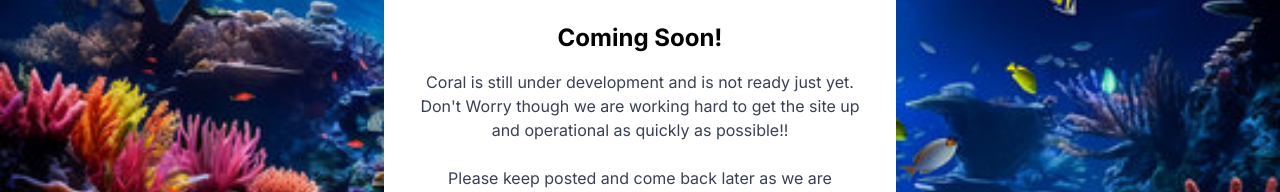
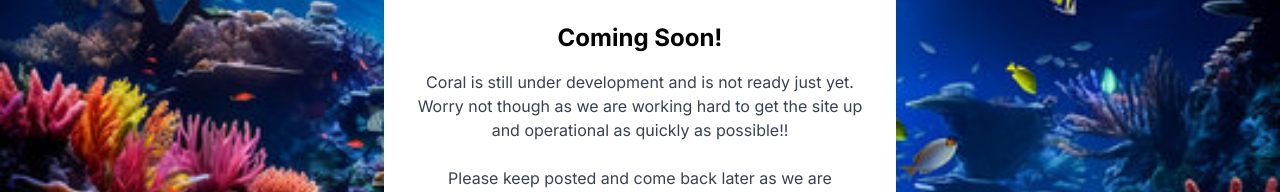
Before and after one commit to BrandonKS337/BrandonKS-Portfolio, a Next.js app: page /comingSoon in a window 1280 px wide. Shown: the part 238-430 px from the top of the page. Built offline with nearby package versions, Linux system fonts and the light colour scheme.

Commit message:
needed to change some wording due to &apos security insert issues.

```diff
--- a/src/app/Components/Contact.jsx
+++ b/src/app/Components/Contact.jsx
@@ -29,7 +29,7 @@ const Contact = () => {
           initial={{ opacity: 0, x: -100 }}
           transition={{ duration: 1.5 }}
         >
-          <a href={`mailto:brandonks337@gmail.com`} className="border-b text-blue-500">
+          <a href={`mailto:${CONTACT.email}`} className="border-b text-blue-500">
             {CONTACT.email}
           </a>
         </motion.span>
--- a/src/app/comingSoon/page.jsx
+++ b/src/app/comingSoon/page.jsx
@@ -20,8 +20,8 @@ const ComingSoon = () => {
       <div className="bg-white rounded-lg shadow-lg p-8 max-w-lg text-center">
         <h1 className="text-2xl font-bold mb-4 text-coral-600">Coming Soon!</h1>
         <p className="text-gray-700 mb-6">
-          Coral is still under development and is not ready just yet. Don't
-          Worry though we are working hard to get the site up and operational as
+          Coral is still under development and is not ready just yet.
+          Worry not though as we are working hard to get the site up and operational as
           quickly as possible!!
         </p>
         <p className="text-gray-700 mb-6">
```
